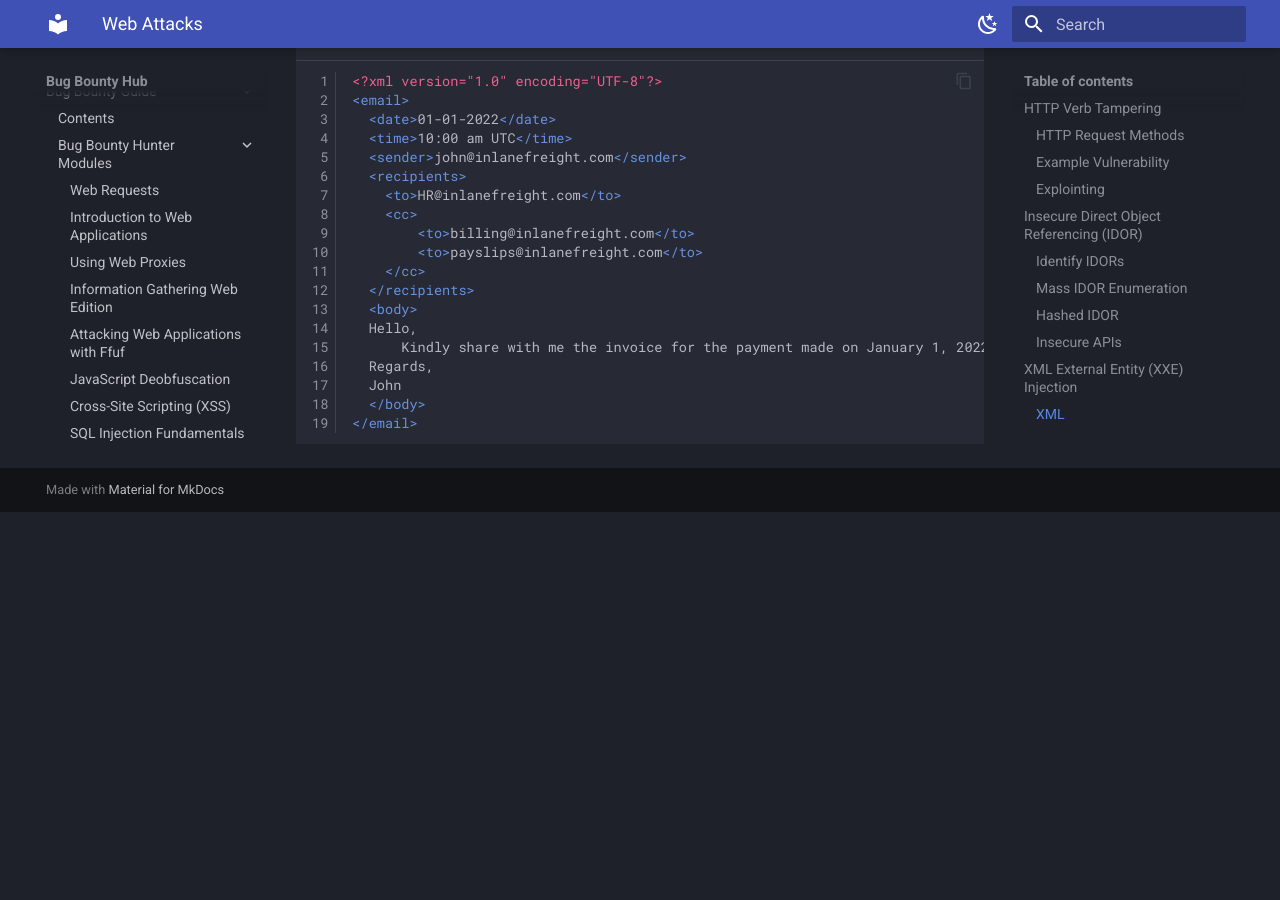
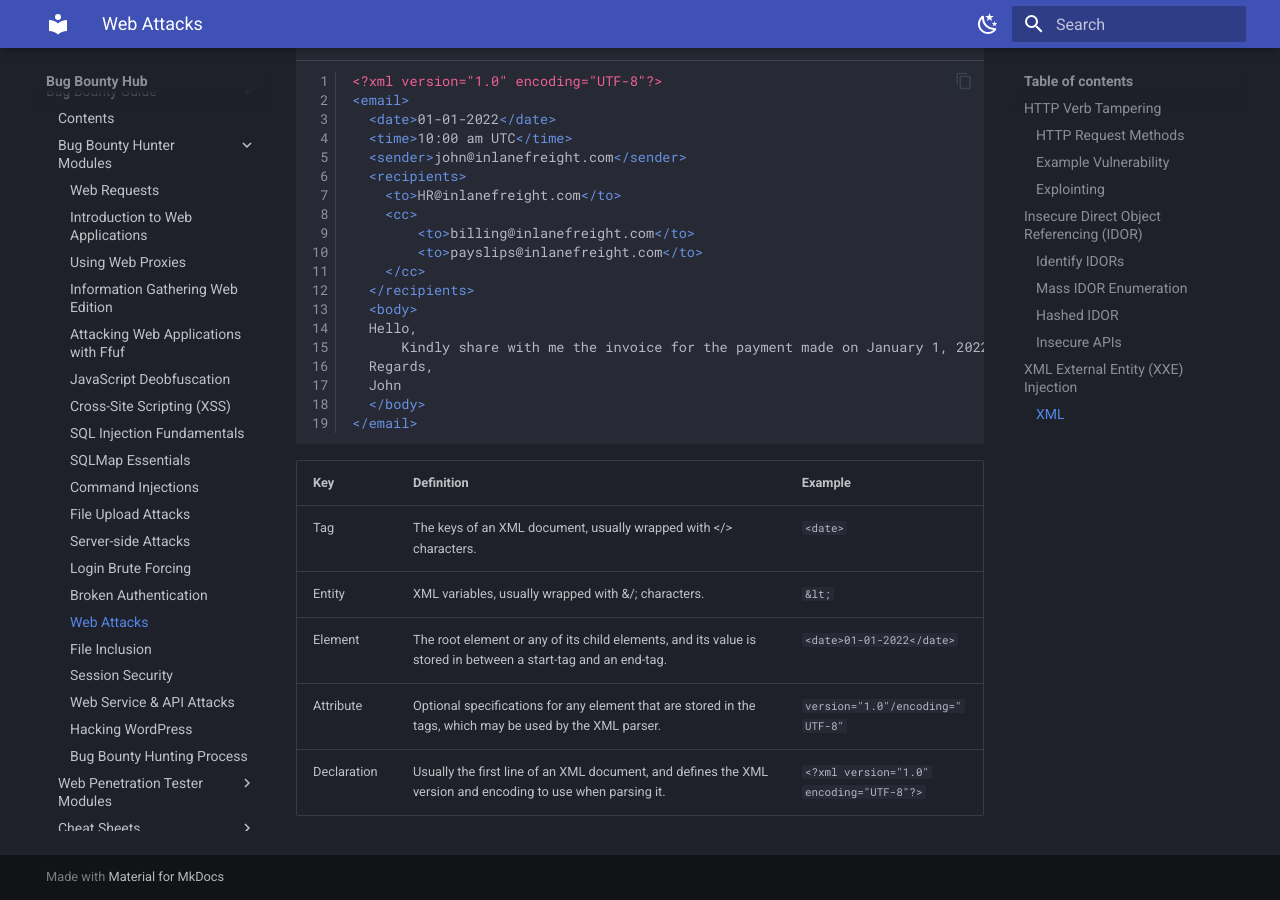
Before and after one commit to variable190/BugBounty, an MkDocs documentation site: the page built from docs/bug-bounty-guide/web-attacks.md, in a window 1280 px wide and 900 px high, scrolled down 4436 px. Built offline with MkDocs 1.6.1 and Material for MkDocs 9.7.7, drawn with Linux system fonts in a browser that asks for light colours; before the commit the page ends 4948 px from its top, so only the background shows below that.

Commit message:
edit xml dtd section to web attacks page

````diff
--- a/docs/bug-bounty-guide/web-attacks.md
+++ b/docs/bug-bounty-guide/web-attacks.md
@@ -172,3 +172,11 @@ done
   </body>
 </email>
 ```
+
+| Key        | Definition                                                                 | Example                          |
+|------------|----------------------------------------------------------------------------|----------------------------------|
+| Tag       | The keys of an XML document, usually wrapped with </> characters.          | `<date>`                         |
+| Entity    | XML variables, usually wrapped with &/; characters.                        | `&lt;`                             |
+| Element   | The root element or any of its child elements, and its value is stored in between a start-tag and an end-tag. | `<date>01-01-2022</date>`         |
+| Attribute | Optional specifications for any element that are stored in the tags, which may be used by the XML parser. | `version="1.0"/encoding="UTF-8"`  |
+| Declaration | Usually the first line of an XML document, and defines the XML version and encoding to use when parsing it. | `<?xml version="1.0" encoding="UTF-8"?>` |
````
